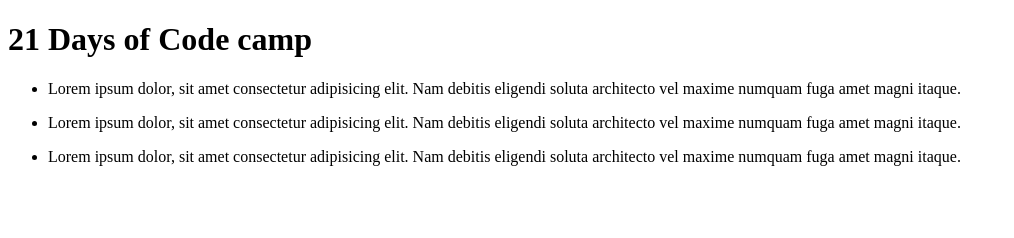
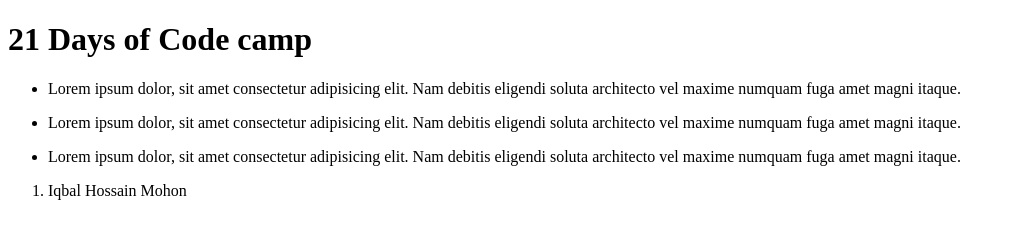
Before and after one commit to iqbalhossainmohon/21Days_ofCode-ProgrammingHero-, a plain HTML site: page index.html in a window 1280 px wide. Shown: the whole page, without its empty margins (0-1014 px from the left). Drawn offline with Linux system fonts and the light colour scheme.

Commit message:
order list added

```diff
--- a/index.html
+++ b/index.html
@@ -18,6 +18,9 @@
             <p>Lorem ipsum dolor, sit amet consectetur adipisicing elit. Nam debitis eligendi soluta architecto vel maxime numquam fuga amet magni itaque. </p>
         </li>
     </ul>
+    <ol>
+        <li>Iqbal Hossain Mohon</li>
+    </ol>
 
 
 
```
